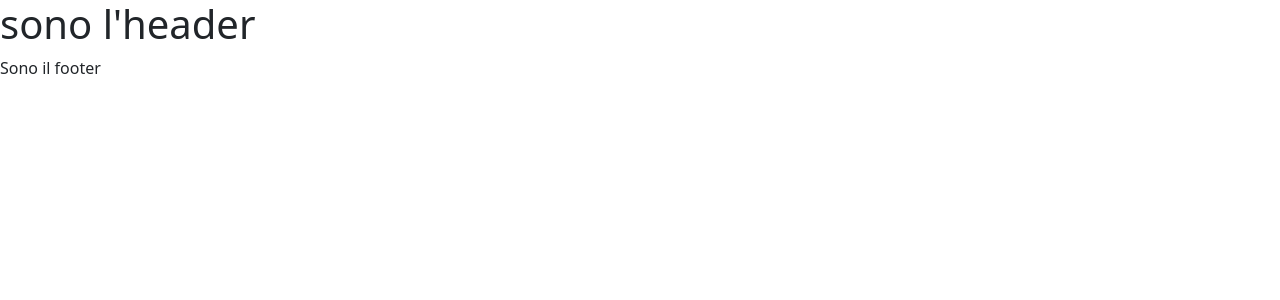
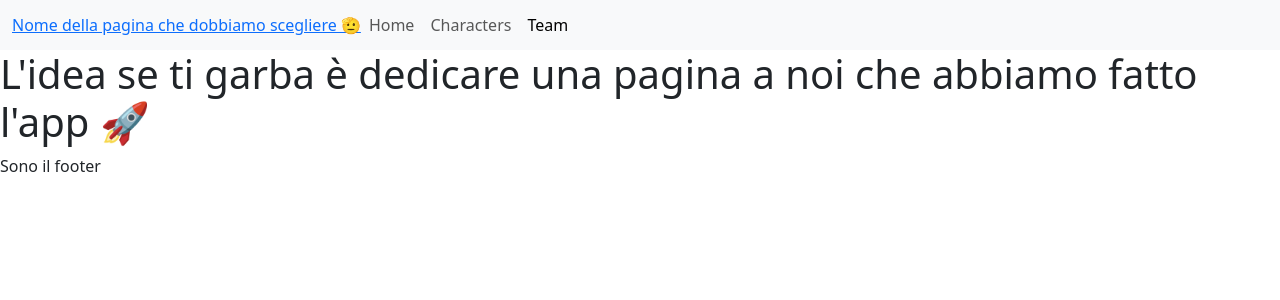
Before and after one commit to itschiaras/vue-game-creator, a Vue app: page /teamlist in a window 1280 px wide. Shown: the top 300 px of the page. Built offline with nearby package versions, Linux system fonts and the light colour scheme.

Commit message:
Add nav bar @ HeaderCom + Team route in route.js

```diff
--- a/router.js
+++ b/router.js
@@ -3,7 +3,7 @@
 import Homepage from './src/assets/pages/Homepage.vue';
 import CharactersList from './src/assets/pages/CharactersList.vue';
 import SingleCharacter from './src/assets/pages/SingleCharacter.vue';
-
+import TeamList from './src/assets/pages/TeamList.vue';
 const router = createRouter({
     history: createWebHistory(),
     routes: [
@@ -22,6 +22,11 @@
             name: 'Character',
             component: SingleCharacter
         },
+        {
+            path: '/teamlist',
+            name: 'teamlist',
+            component: TeamList
+        },
 
     ]
 })
--- a/src/assets/pages/CharactersList.vue
+++ b/src/assets/pages/CharactersList.vue
@@ -1,6 +1,6 @@
 <template>
     <div>
-
+        <h1>Sono la Character list</h1>
     </div>
 </template>
 
@@ -10,6 +10,4 @@
 }
 </script>
 
-<style lang="scss" scoped>
-
-</style>
+<style lang="scss" scoped></style>
--- /dev/null
+++ b/src/assets/pages/TeamList.vue
@@ -0,0 +1,13 @@
+<template>
+    <div>
+        <h1>L'idea se ti garba è dedicare una pagina a noi che abbiamo fatto l'app 🚀</h1>
+    </div>
+</template>
+
+<script>
+export default {
+    name: 'SingleCharacter'
+}
+</script>
+
+<style lang="scss" scoped></style>
--- a/src/components/HeaderApp.vue
+++ b/src/components/HeaderApp.vue
@@ -1,13 +1,74 @@
 <template>
-    <div>
-        <h1>sono l'header</h1>
-    </div>
+    <header>
+
+        <nav class="navbar navbar-expand-lg bg-body-tertiary">
+
+            <div class="container-fluid">
+
+                <router-link :to="{ name: Home }" class="Nav-link">Nome della pagina che dobbiamo scegliere 🫡</router-link>
+
+                <button class="navbar-toggler" type="button" data-bs-toggle="collapse" data-bs-target="#navbarNav"
+                    aria-controls="navbarNav" aria-expanded="false" aria-label="Toggle navigation">
+                    <span class="navbar-toggler-icon"></span>
+                </button>
+
+                <div class="collapse navbar-collapse" id="navbarNav">
+
+                    <ul class="navbar-nav m-0">
+
+                        <li class="nav-item" v-for="(route, index) in routes" :key="index">
+
+                            <!-- per fare routing non si usano le ancore normali -->
+                            <!-- <a class="nav-link active" aria-current="page" href="#">Home</a> -->
+                            <router-link :to="{ name: route.route }" class="nav-link " active-class="active">{{
+                                route.name
+                            }}</router-link>
+
+
+                        </li>
+
+                    </ul>
+
+                </div>
+
+            </div>
+
+        </nav>
+
+    </header>
 </template>
 
 <script>
 export default {
-    name: 'HeaderApp'
+    name: 'HeaderApp',
+
+    data() {
+        return {
+            routes: [
+                {
+                    name: 'Home',
+                    route: 'Home'
+                },
+                {
+                    name: 'Characters',
+                    route: 'Characters'
+                },
+                {
+                    name: 'Team',
+                    route: 'teamlist'
+                }
+            ]
+        }
+    }
 }
 </script>
 
-<style lang="scss" scoped></style>
+<style lang="scss" scoped>
+.navbar {
+    background: rgba(0, 0, 0, 0.28);
+    backdrop-filter: blur(4.5px);
+    -webkit-backdrop-filter: blur(4.5px);
+    height: 50px;
+    width: 100%;
+}
+</style>
```
